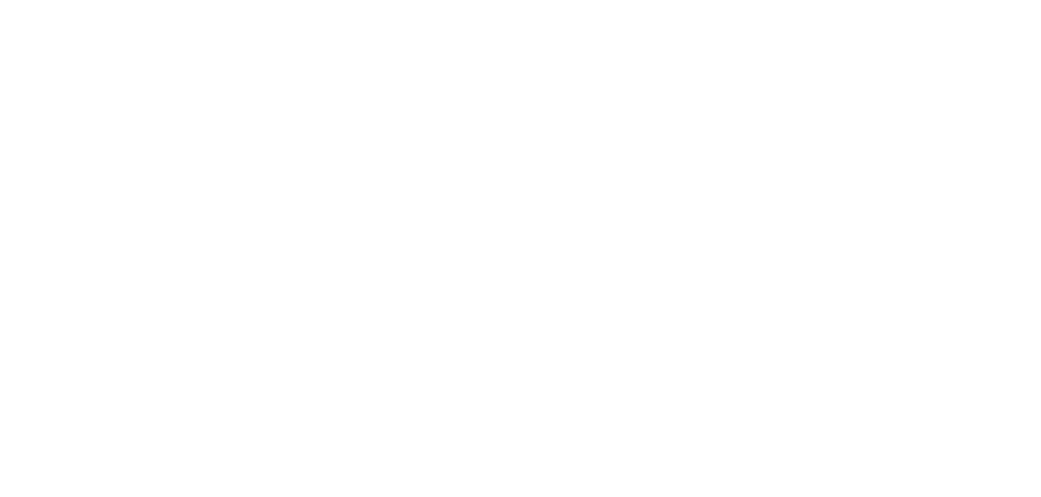
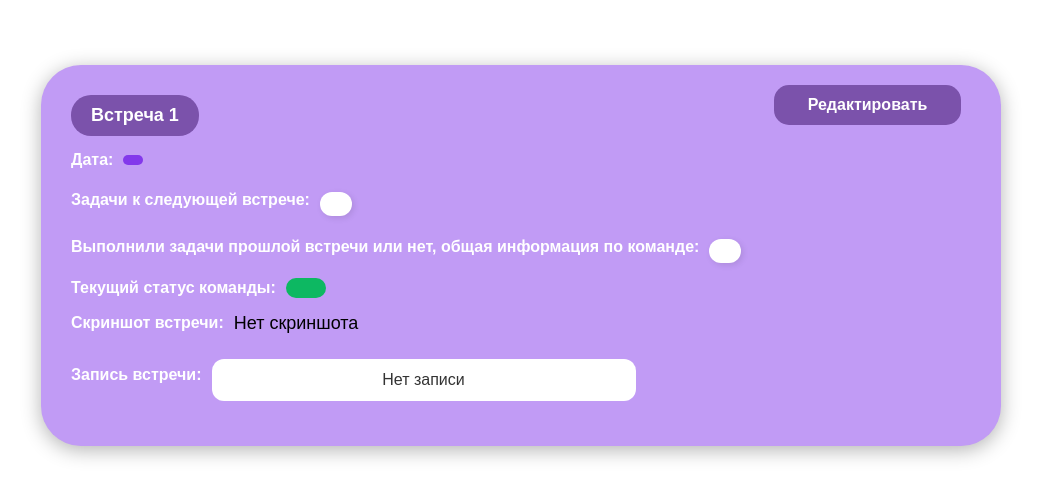
Before and after one commit to Students-buisness-incubator-of-TUSUR/track-me-frontend, a React (Create React App) app: page /meeting in a window 1280 px wide. Before the commit this address had no page. Shown: the part 145-642 px from the top of the page, without its empty margins (119-1160 px from the left). Built offline with nearby package versions, Linux system fonts and the light colour scheme.

Commit message:
карта встречи (#116)

```diff
--- a/src/App.js
+++ b/src/App.js
@@ -8,6 +8,7 @@ import CreateStream from "./accets/create-stream-page/create-stream-page.js";
 import TrackerPage from "./accets/teamcard/TrackerPage.js";
 import Register from "./accets/register/Registration.js";
 import ProfilePage from "./accets/profile/ProfilePage.js"; // <-- наш компонент
+import MeetingCard from "./accets/meeting-card/meeting-card.js";
 
 const AdminPage = () => <h1>Страница Админа</h1>;
 const SuperAdminPage = () => <h1>Страница Суперадмина</h1>;
@@ -22,6 +23,7 @@ function App() {
         <Route path="/admin" element={<AdminPage />} />
         <Route path="/superadmin" element={<SuperAdminPage />} />
         <Route path="/tracker" element={<TrackerPage />} />
+        <Route path="/meeting" element={<MeetingCard />} />
         <Route path="/create-stream" element={<CreateStream />} />
         <Route path="/profile" element={<ProfilePage />} />
       </Routes>
--- /dev/null
+++ b/src/accets/meeting-card/meeting-card.css
@@ -0,0 +1,120 @@
+/* Контейнер для центрирования карточки */
+.meeting-container {
+    display: flex;
+    justify-content: center;
+    align-items: center;
+    height: 100vh;
+    background: #ffffff;
+}
+
+/* Стили для карточки */
+.meeting-card {
+    width: 900px;
+    border-radius: 40px;
+    background: #c19bf5;
+    padding: 30px;
+    font-family: Arial, sans-serif;
+    box-shadow: 0 4px 20px rgba(0, 0, 0, 0.3);
+    position: relative;
+}
+
+/* Заголовок */
+.meeting-number {
+    background: #7b52ab;
+    color: white;
+    padding: 10px 20px;
+    border-radius: 20px;
+    font-size: 18px;
+    font-weight: bold;
+}
+
+/* Дата */
+.meeting-date {
+    background-color: #8338EB;
+    padding: 5px 10px;
+    border-radius: 8px;
+    font-size: 18px;
+}
+
+/* Информационные блоки */
+.meeting-info {
+    margin-bottom: 15px;
+    font-size: 18px;
+    display: flex;
+    align-items: center;
+    flex-wrap: wrap;
+}
+
+/* Подписи */
+.label {
+    font-weight: bold;
+    font-size: 16px;
+    color: #ffffff;
+    margin-right: 10px;
+}
+
+/* Оформление данных */
+.task {
+    background: #fff;
+    color: #000000;
+    padding: 12px 16px;
+    border-radius: 15px;
+    margin-top: 8px;
+    font-size: 16px;
+    font-weight: bold;
+    box-shadow: 2px 2px 6px rgba(0, 0, 0, 0.1);
+    max-width: 600px;
+}
+
+/* Статус */
+.status {
+    background: #0db862;
+    color: white;
+    padding: 10px 20px;
+    border-radius: 20px;
+    font-size: 16px;
+    font-weight: bold;
+    text-align: center;
+}
+
+/* Скриншот */
+.screenshot {
+    width: 500px;
+    height: 250px;
+    background: #ccc;
+    border-radius: 20px;
+    margin-top: 15px;
+}
+
+/* Поле ссылки */
+.link {
+    background: #ffffff;
+    color: #333;
+    padding: 12px;
+    border-radius: 12px;
+    width: 400px;
+    text-align: center;
+    margin-top: 10px;
+    font-size: 16px;
+}
+
+/* Кнопка редактирования */
+.edit-button {
+    background: #7b52ab;
+    color: white;
+    border: none;
+    padding: 10px 20px;
+    border-radius: 15px;
+    cursor: pointer;
+    font-size: 16px;
+    font-weight: bold;
+    transition: 0.3s ease;
+    position: absolute;
+    top: 20px;
+    right: 20px;
+}
+
+.edit-button:hover {
+    background: #6a4298;
+    transform: scale(1.05);
+}
--- /dev/null
+++ b/src/accets/meeting-card/meeting-card.js
@@ -0,0 +1,69 @@
+import React from "react";
+import "./meeting-card.css";
+
+const MeetingCard = ({ meetingNumber, date, nextTasks, previousTasks, teamStatus, screenshot, recordingLink }) => {
+  return (
+    <div className="meeting-container">
+      <div className="meeting-card">
+
+        {/* Кнопка редактирования */}
+        <button className="edit-button">Редактировать</button>
+
+        {/* Номер встречи */}
+        <div className="meeting-info">
+          <span className="meeting-number">Встреча 1 {meetingNumber}</span>
+        </div>
+
+        {/* Дата */}
+        <div className="meeting-info">
+          <span className="label">Дата:</span>
+          <span className="meeting-date">{date}</span>
+        </div>
+
+        {/* Задачи к следующей встрече */}
+        <div className="meeting-info">
+          <span className="label">Задачи к следующей встрече:</span>
+          <div className="task">{nextTasks}</div>
+        </div>
+
+        {/* Выполнение задач с прошлой встречи */}
+        <div className="meeting-info">
+          <span className="label">
+            Выполнили задачи прошлой встречи или нет, общая информация по команде:
+          </span>
+          <div className="task">{previousTasks}</div>
+        </div>
+
+        {/* Текущий статус команды */}
+        <div className="meeting-info">
+          <span className="label">Текущий статус команды:</span>
+          <div className="status">{teamStatus}</div>
+        </div>
+
+        {/* Скриншот встречи */}
+        <div className="meeting-info">
+          <span className="label">Скриншот встречи:</span>
+          {screenshot ? (
+            <img src={screenshot} alt="Скриншот встречи" className="screenshot" />
+          ) : (
+            <div className="screenshot-placeholder">Нет скриншота</div>
+          )}
+        </div>
+
+        {/* Запись встречи */}
+        <div className="meeting-info">
+          <span className="label">Запись встречи:</span>
+          {recordingLink ? (
+            <a href={recordingLink} target="_blank" rel="noopener noreferrer" className="link">
+              Смотреть запись
+            </a>
+          ) : (
+            <div className="link">Нет записи</div>
+          )}
+        </div>
+      </div>
+    </div>
+  );
+};
+
+export default MeetingCard;
```
